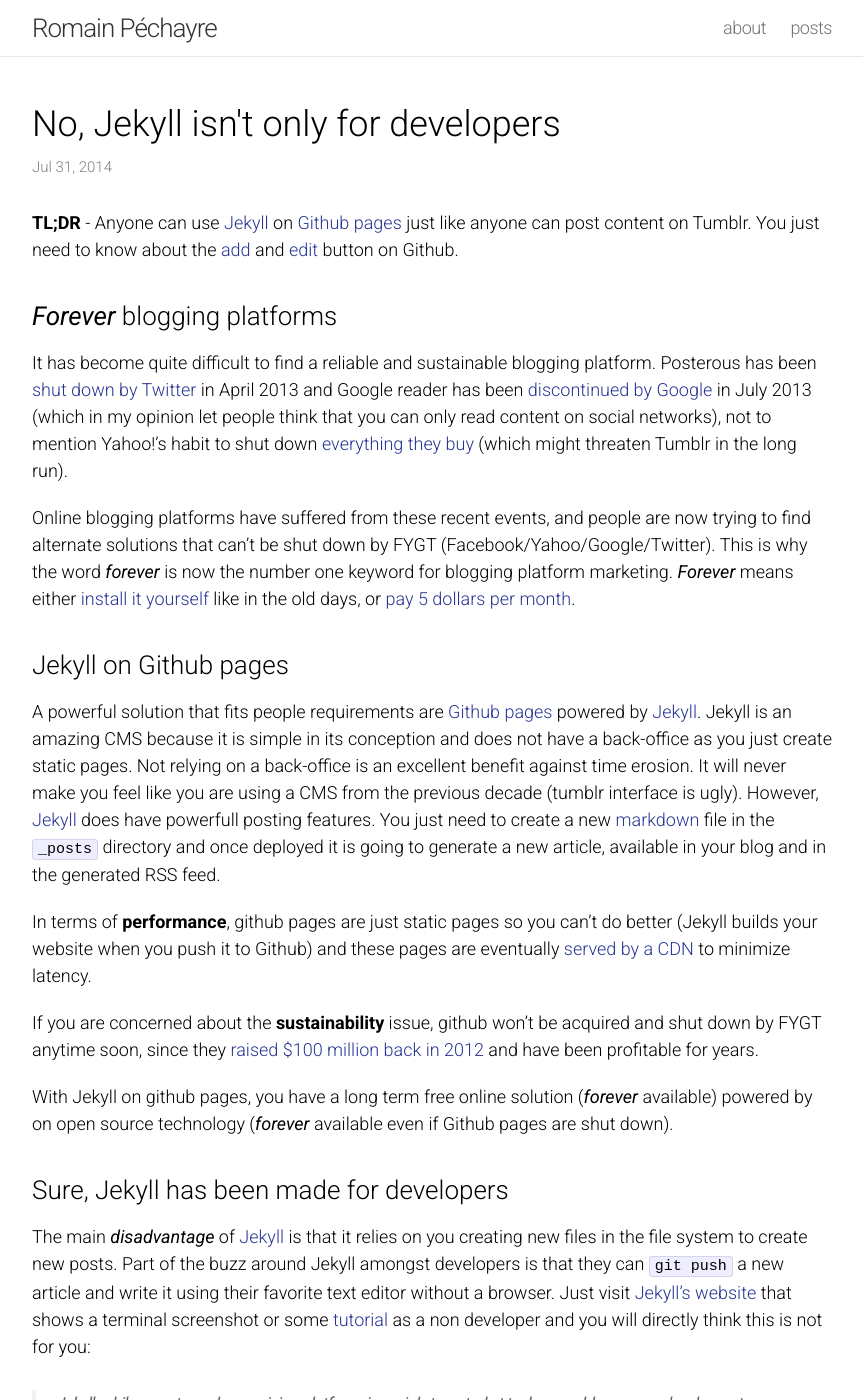
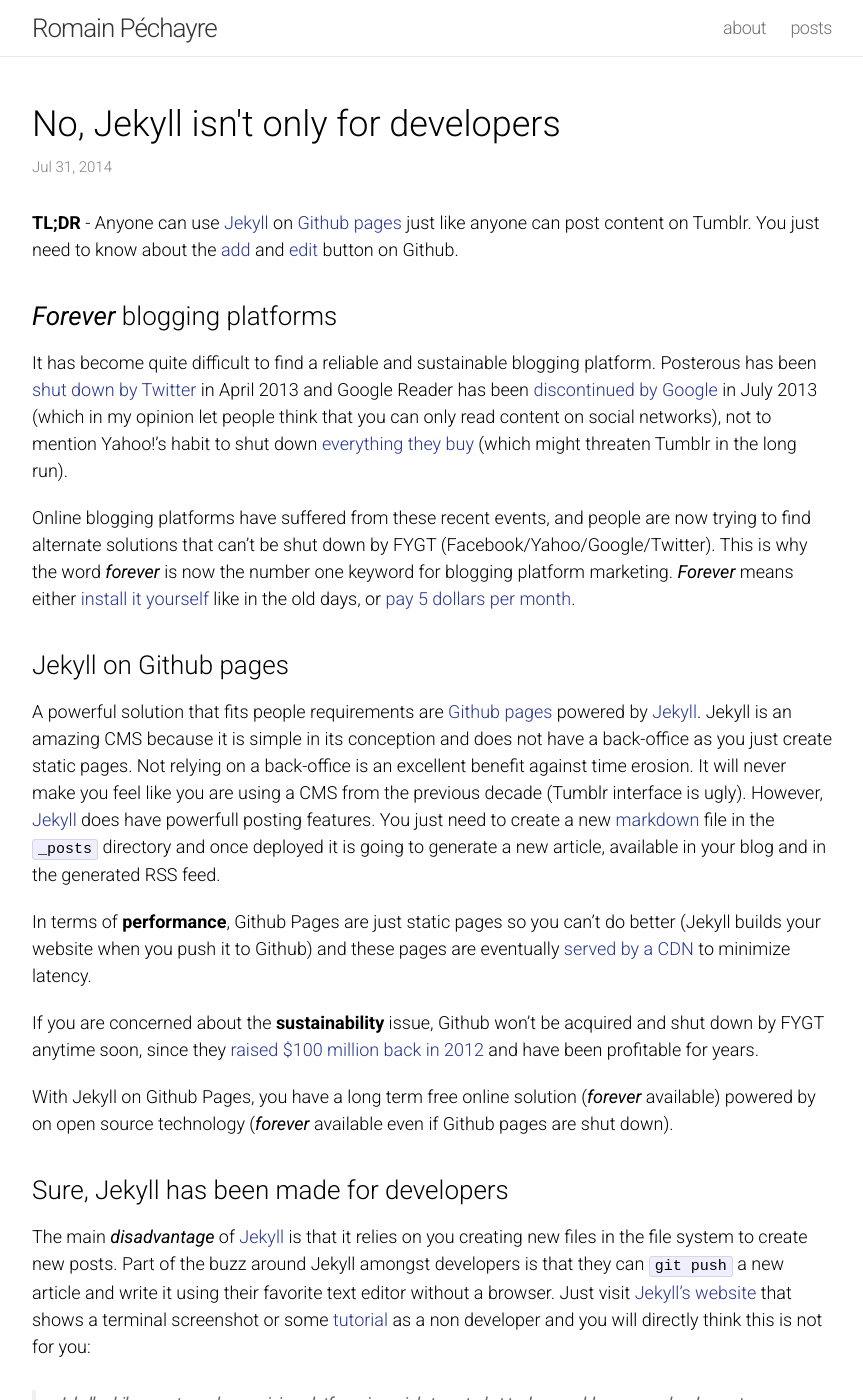
Before and after one commit to rpechayr/old-www, a Jekyll site: the page built from _posts/2014-07-31-jekyll-is-not-only-for-developers.md, in a window 1280 px wide and 1400 px high. Shown: the whole window, without its empty margins (208-1071 px from the left). Built offline with Jekyll 4.4.1, drawn with Linux system fonts in a browser that asks for light colours; nearby versions of some CDN libraries; comment, search, counter and statistics services are not loaded; some of the changed text lies outside the part shown.

```diff
--- a/_posts/2014-07-31-jekyll-is-not-only-for-developers.md
+++ b/_posts/2014-07-31-jekyll-is-not-only-for-developers.md
@@ -4,29 +4,30 @@ title: No, Jekyll isn't only for developers
 description: Anyone can use Jekyll on Github pages just like anyone can post content on Tumblr. You just need to know about the add and edit button on Github
 category: blog
 ---
-**TL;DR** -  Anyone can use [Jekyll](http://jekyllrb.com/) on [Github pages](https://pages.github.com/) just like anyone can post content on Tumblr. You just need to know about the [add](https://help.github.com/articles/creating-new-files) and [edit](https://help.github.com/articles/editing-files-in-your-repository) button on Github.
+
+**TL;DR** - Anyone can use [Jekyll](http://jekyllrb.com/) on [Github pages](https://pages.github.com/) just like anyone can post content on Tumblr. You just need to know about the [add](https://help.github.com/articles/creating-new-files) and [edit](https://help.github.com/articles/editing-files-in-your-repository) button on Github.
 
 ## _Forever_ blogging platforms
 
-It has become quite difficult to find a reliable and sustainable blogging platform. Posterous has been [shut down by Twitter](http://www.posterous.com/) in April 2013 and Google reader has been [discontinued by Google](http://www.google.com/reader/about/) in July 2013 (which in my opinion let people think that you can only read content on social networks), not to mention Yahoo!’s habit to shut down [everything they buy](http://bgr.com/2014/03/07/yahoo-shutting-down-startups/) (which might threaten Tumblr in the long run).
+It has become quite difficult to find a reliable and sustainable blogging platform. Posterous has been [shut down by Twitter](http://www.posterous.com/) in April 2013 and Google Reader has been [discontinued by Google](http://www.google.com/reader/about/) in July 2013 (which in my opinion let people think that you can only read content on social networks), not to mention Yahoo!’s habit to shut down [everything they buy](http://bgr.com/2014/03/07/yahoo-shutting-down-startups/) (which might threaten Tumblr in the long run).
 
 Online blogging platforms have suffered from these recent events, and people are now trying to find alternate solutions that can’t be shut down by FYGT (Facebook/Yahoo/Google/Twitter). This is why the word _forever_ is now the number one keyword for blogging platform marketing. _Forever_ means either [install it yourself](https://ghost.org/pricing/) like in the old days, or [pay 5 dollars per month](https://posthaven.com/).
 
 ## Jekyll on Github pages
 
-A powerful solution that fits people requirements are [Github pages](https://pages.github.com/) powered by [Jekyll](http://jekyllrb.com/). Jekyll is an amazing CMS because it is simple in its conception and does not have a back-office as you just create static pages. Not relying on a back-office is an excellent benefit against time erosion. It will never make you feel like you are using a CMS from the previous decade (tumblr interface is ugly). However, [Jekyll](http://jekyllrb.com/) does have powerfull posting features. You just need to create a new [markdown](http://daringfireball.net/projects/markdown/) file in the `_posts` directory and once deployed it is going to generate a new article, available in your blog and in the generated RSS feed.
+A powerful solution that fits people requirements are [Github pages](https://pages.github.com/) powered by [Jekyll](http://jekyllrb.com/). Jekyll is an amazing CMS because it is simple in its conception and does not have a back-office as you just create static pages. Not relying on a back-office is an excellent benefit against time erosion. It will never make you feel like you are using a CMS from the previous decade (Tumblr interface is ugly). However, [Jekyll](http://jekyllrb.com/) does have powerfull posting features. You just need to create a new [markdown](http://daringfireball.net/projects/markdown/) file in the `_posts` directory and once deployed it is going to generate a new article, available in your blog and in the generated RSS feed.
 
-In terms of **performance**, github pages are just static pages so you can't do better (Jekyll builds your website when you push it to Github) and these pages are eventually [served by a CDN](https://github.com/blog/1715-faster-more-awesome-github-pages) to minimize latency.
+In terms of **performance**, Github Pages are just static pages so you can't do better (Jekyll builds your website when you push it to Github) and these pages are eventually [served by a CDN](https://github.com/blog/1715-faster-more-awesome-github-pages) to minimize latency.
 
-If you are concerned about the **sustainability** issue, github won't be acquired and shut down by FYGT anytime soon, since they [raised $100 million back in 2012](http://peter.a16z.com/2012/07/09/software-eats-software-development/) and have been profitable for years.
+If you are concerned about the **sustainability** issue, Github won't be acquired and shut down by FYGT anytime soon, since they [raised \$100 million back in 2012](http://peter.a16z.com/2012/07/09/software-eats-software-development/) and have been profitable for years.
 
-With Jekyll on github pages, you have a long term free online solution (*forever* available) powered by on open source technology (*forever* available even if Github pages are shut down).
+With Jekyll on Github Pages, you have a long term free online solution (_forever_ available) powered by on open source technology (_forever_ available even if Github pages are shut down).
 
 ## Sure, Jekyll has been made for developers
 
 The main _disadvantage_ of [Jekyll](http://jekyllrb.com/) is that it relies on you creating new files in the file system to create new posts. Part of the buzz around Jekyll amongst developers is that they can `git push` a new article and write it using their favorite text editor without a browser. Just visit [Jekyll’s website](http://jekyllrb.com/) that shows a terminal screenshot or some [tutorial](http://learn.andrewmunsell.com/learn/jekyll-by-example/introduction) as a non developer and you will directly think this is not for you:
 
->Jekyll, while an extremely promising platform, is mainly targeted at tech-savvy bloggers and web masters.
+> Jekyll, while an extremely promising platform, is mainly targeted at tech-savvy bloggers and web masters.
 
 I disagree. Jekyll is not only for developers.
 
```
Also changed, not shown: other parts of _posts/2014-07-31-jekyll-is-not-only-for-developers.md (+5 -5 lines), Gemfile (added, +7 -0 lines), _drafts/2014-11-24-mongodb-2-phase-commit-inventory-control.md (+7 -6 lines), _posts/2009-12-04-use-openpivot-to-make-quick-flat-file-processing.md (+5 -6 lines), _posts/2010-01-29-openpivot-tutorial.md (+7 -8 lines), _posts/2010-04-18-sell-more-apps-and-then-you-will-...-sell-more-apps.md (+7 -6 lines), _posts/2010-05-11-pythons-internal.md (deleted, +0 -8 lines), _posts/2010-05-12-libc++-implementation-in-progress-as-llvm-subproject.md (deleted, +0 -7 lines), _posts/2010-05-24-interaction-between-iphone-apps.md (+21 -19 lines), _posts/2015-06-26-single-sign-out-problem.md (+9 -8 lines), Gemfile.lock (added), 2 other files.
